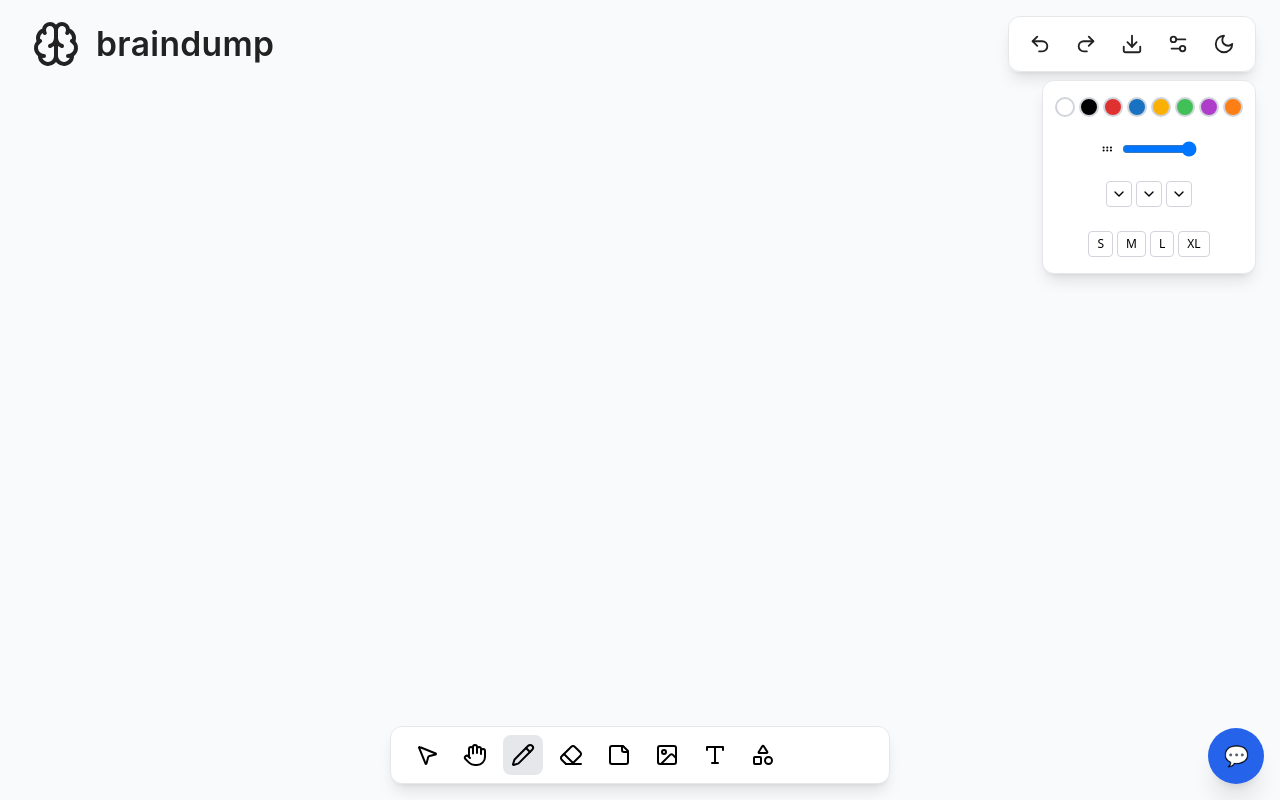
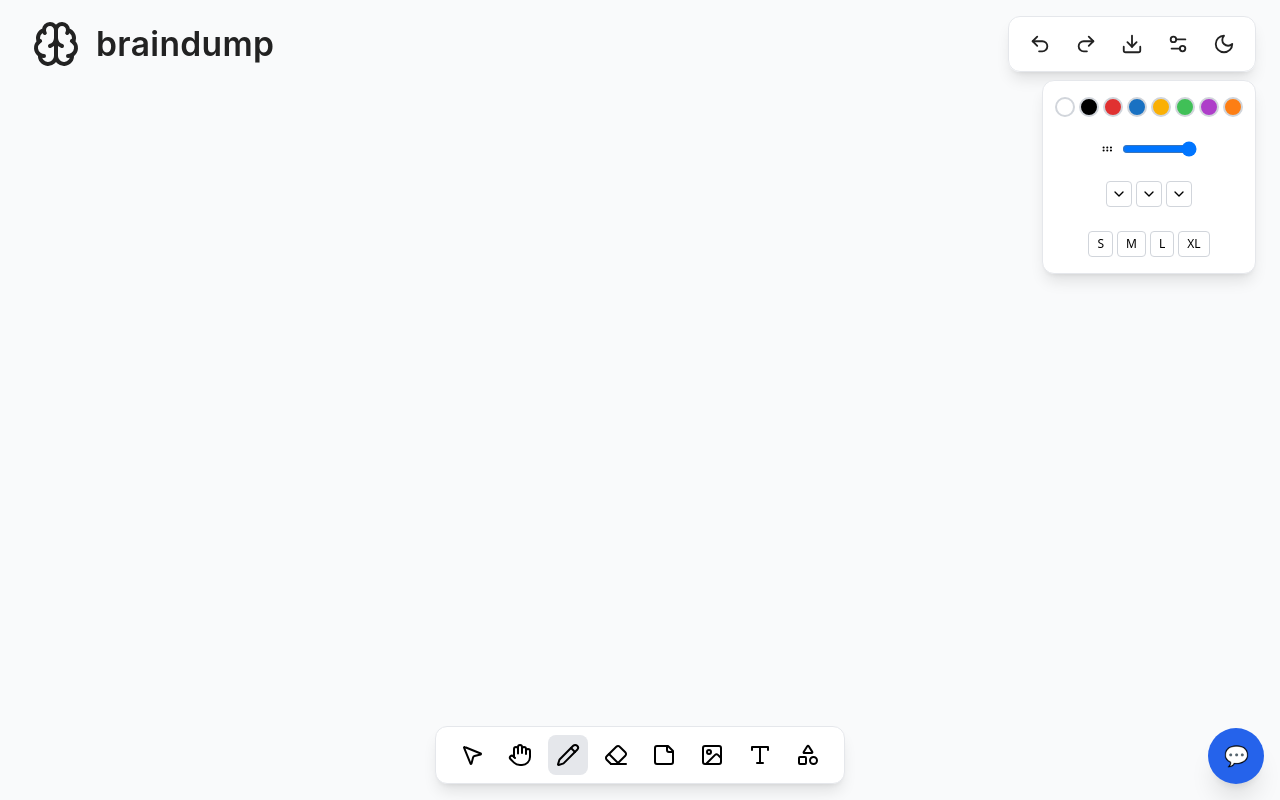
Before and after one commit to amaarsyed/braindump, a React (Create React App) app: page / in a window 1280 px wide. Built offline with nearby package versions, Linux system fonts and the light colour scheme; what @cursorify/react would draw is missing.

Commit message:
changed size for sidebar

```diff
--- a/src/pages/CanvasPage.js
+++ b/src/pages/CanvasPage.js
@@ -10,7 +10,7 @@ const TOOL_ELLIPSE = "ellipse";
 const TOOL_LINE = "line";
 const TOOL_TEXT = "text";
 
-// Color palettes for light and dark mode
+
 const COLORS_LIGHT = [
   "#000000", "#ffffff", "#e03131", "#1971c2", "#fab005", "#40c057", "#ae3ec9", "#fd7e14"
 ];
@@ -134,7 +134,7 @@ function LogoStandalone() {
 function BottomToolbar({ tool, setTool }) {
   const iconSize = 24;
   return (
-    <div className="fixed bottom-4 left-1/2 -translate-x-1/2 z-50 flex items-center bg-white dark:bg-zinc-900 border border-gray-200 dark:border-zinc-700 rounded-xl shadow-lg px-4 py-2 gap-2" style={{ minWidth: 500 }}>
+    <div className="fixed bottom-4 left-1/2 -translate-x-1/2 z-50 flex items-center bg-white dark:bg-zinc-900 border border-gray-200 dark:border-zinc-700 rounded-xl shadow-lg px-4 py-2 gap-2" style={{ minWidth: 400 }}>
       <button title="Select" className={`p-2 rounded-lg ${tool === 'select' ? 'bg-gray-200 dark:bg-zinc-700' : 'hover:bg-gray-100 dark:hover:bg-zinc-800'}`} onClick={() => setTool('select')}><LuMousePointer2 size={iconSize} /></button>
       <button title="Hand" className={`p-2 rounded-lg ${tool === 'hand' ? 'bg-gray-200 dark:bg-zinc-700' : 'hover:bg-gray-100 dark:hover:bg-zinc-800'}`} onClick={() => setTool('hand')}><LuHand size={iconSize} /></button>
       <button title="Draw" className={`p-2 rounded-lg ${tool === 'draw' ? 'bg-gray-200 dark:bg-zinc-700' : 'hover:bg-gray-100 dark:hover:bg-zinc-800'}`} onClick={() => setTool('draw')}><LuPencil size={iconSize} /></button>
```
